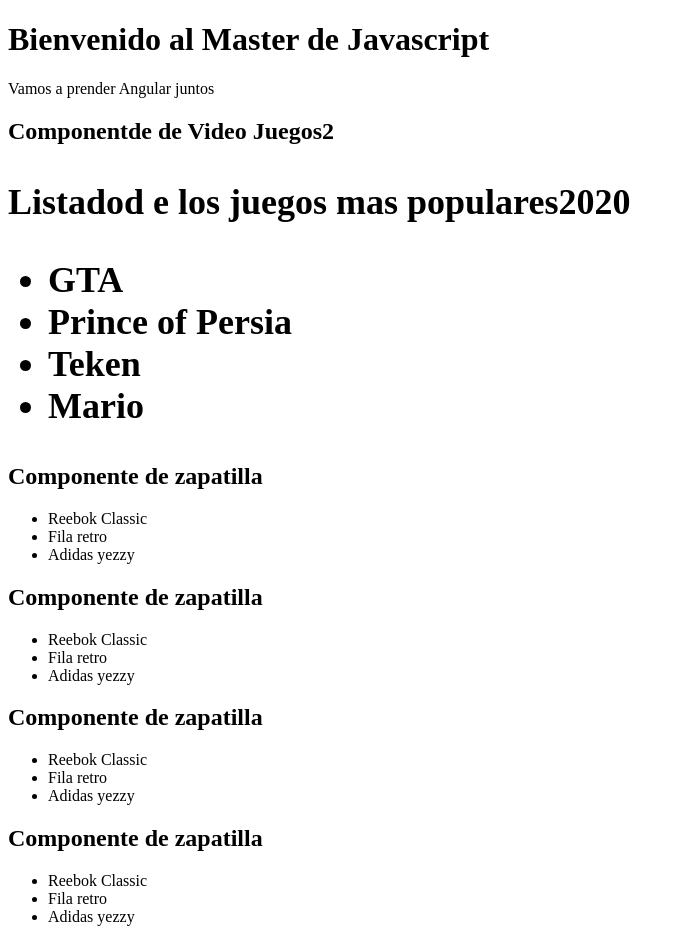
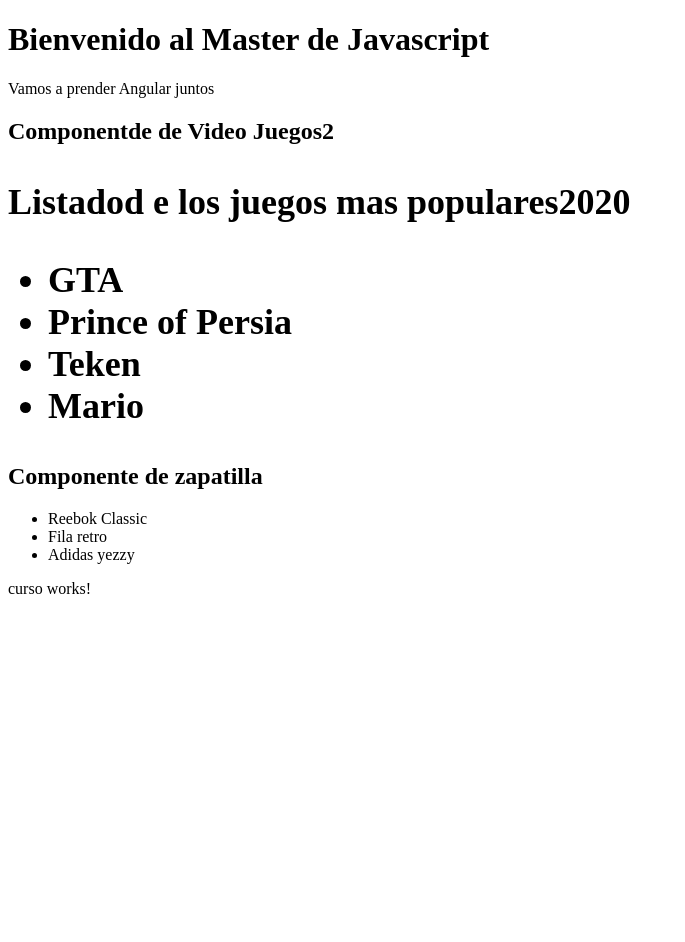
Before and after one commit to farpires/Curso-JavaScript, an Angular app in the folder aprendiendo-angular/: page / in a window 1280 px wide. Shown: the whole page, without its empty margins (0-685 px from the left). After the commit the page ends 800 px from the top, so only its background shows below. Built offline with nearby package versions, Linux system fonts and the light colour scheme.

Commit message:
Angular: Generando componente con consola

```diff
--- a/aprendiendo-angular/src/app/app.component.html
+++ b/aprendiendo-angular/src/app/app.component.html
@@ -5,10 +5,6 @@
   <p>Vamos a prender  Angular juntos</p>
   <videojuego></videojuego>
   <zapatillas></zapatillas>
-  <zapatillas></zapatillas>
-
-  <zapatillas></zapatillas>
-
-  <zapatillas></zapatillas>
+  <cursos></cursos>
 
 </div>
--- a/aprendiendo-angular/src/app/app.module.ts
+++ b/aprendiendo-angular/src/app/app.module.ts
@@ -5,12 +5,14 @@ import { NgModule } from '@angular/core';
 import { AppComponent } from './app.component';
 import { VideojuegoComponent } from './videoJuego/videoJuego.component';
 import { ZapatillasComponent } from './zapatillas/zapatillas.component';
+import { CursoComponent } from './curso/curso.component';
 
 @NgModule({
   declarations: [//aqui van las directivas componentes
     AppComponent,
     VideojuegoComponent,
-    ZapatillasComponent
+    ZapatillasComponent,
+    CursoComponent
 
   ],
   imports: [
--- /dev/null
+++ b/aprendiendo-angular/src/app/curso/curso.component.html
@@ -0,0 +1 @@
+<p>curso works!</p>
--- /dev/null
+++ b/aprendiendo-angular/src/app/curso/curso.component.ts
@@ -0,0 +1,15 @@
+import { Component, OnInit } from '@angular/core';
+
+@Component({
+  selector: 'cursos',
+  templateUrl: './curso.component.html',
+  styleUrls: ['./curso.component.styl']
+})
+export class CursoComponent implements OnInit {
+
+  constructor() { }
+
+  ngOnInit(): void {
+  }
+
+}
```
Also changed, not shown: aprendiendo-angular/src/app/curso/curso.component.styl (added), 1 other file (tests, documents, lock files or other folders).
